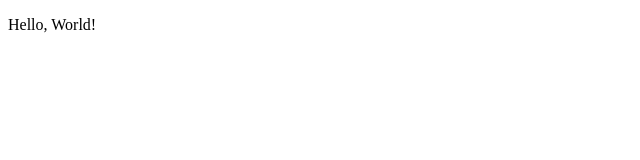
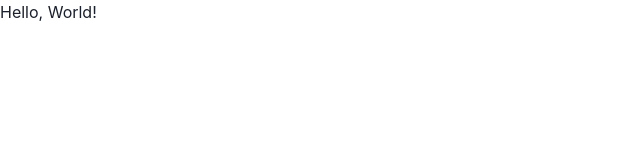
Before and after one commit to ritscc/hack-2021-1-b, a Next.js app: page / in a window 1280 px wide. Shown: the top 160 px of the page, without its empty margins (0-640 px from the left). Built offline with nearby package versions, Linux system fonts and the light colour scheme.

Commit message:
introduce Chakra UI

```diff
--- a/package.json
+++ b/package.json
@@ -9,6 +9,10 @@
     "lint": "next lint"
   },
   "dependencies": {
+    "@chakra-ui/react": "^1.6.7",
+    "@emotion/react": "^11",
+    "@emotion/styled": "^11",
+    "framer-motion": "^4",
     "next": "11.1.0",
     "react": "17.0.2",
     "react-dom": "17.0.2"
--- /dev/null
+++ b/src/pages/_app.tsx
@@ -0,0 +1,12 @@
+import type { AppProps } from "next/app";
+import { ChakraProvider } from "@chakra-ui/react";
+
+function MyApp({ Component, pageProps }: AppProps) {
+  return (
+    <ChakraProvider>
+      <Component {...pageProps} />
+    </ChakraProvider>
+  );
+}
+
+export default MyApp;
--- a/src/pages/index.tsx
+++ b/src/pages/index.tsx
@@ -1,7 +1,15 @@
 import { NextPage } from "next";
+import Head from "next/head";
 
 const IndexPage: NextPage = () => {
-  return <p>Hello, World!</p>;
+  return (
+    <div>
+      <Head>
+        <title>Caffeine Busters</title>
+      </Head>
+      <p>Hello, World!</p>
+    </div>
+  );
 };
 
 export default IndexPage;
```
Also changed, not shown: 1 other file (tests, documents, lock files or other folders).
